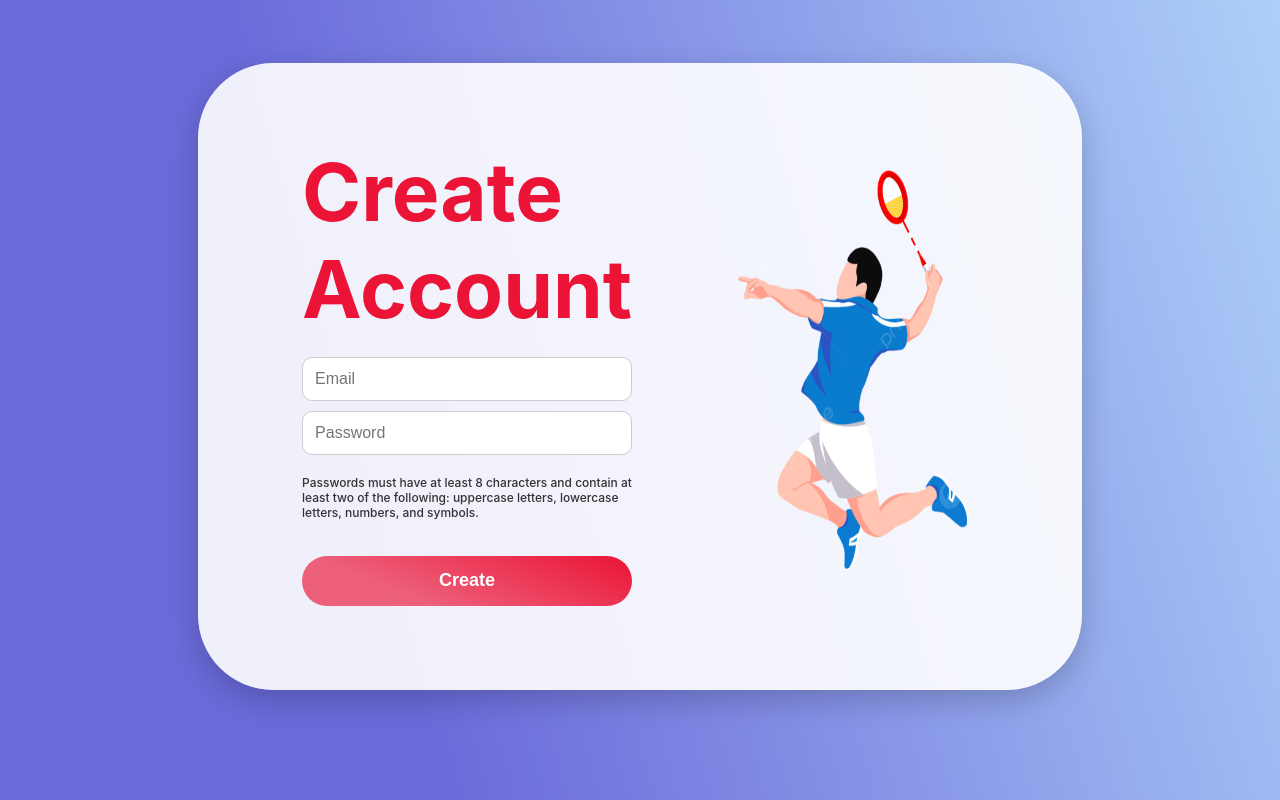
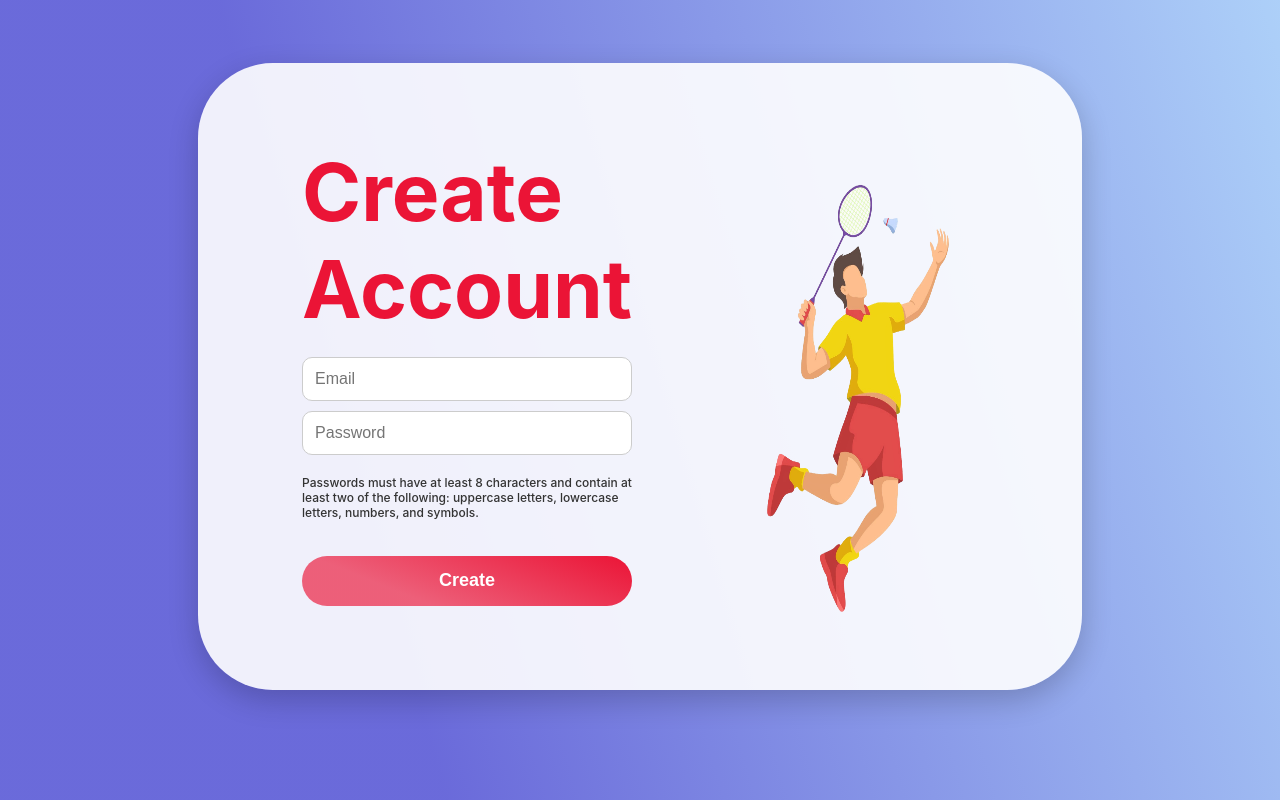
Before and after one commit to liowzhiheng/JomTeam, a PHP site: page /register.php in a window 1280 px wide. Run offline with PHP 8.4, Linux system fonts and the light colour scheme.

Commit message:
Update register.php

```diff
--- a/JomTeam/easy/register.php
+++ b/JomTeam/easy/register.php
@@ -28,7 +28,7 @@
             </form>
         </div>
         <div class="picture_box">
-            <img src="IMAGE/player.png" class="picture">
+            <img src="IMAGE/player_2.png" class="picture">
         </div>
 
     </div>
```
